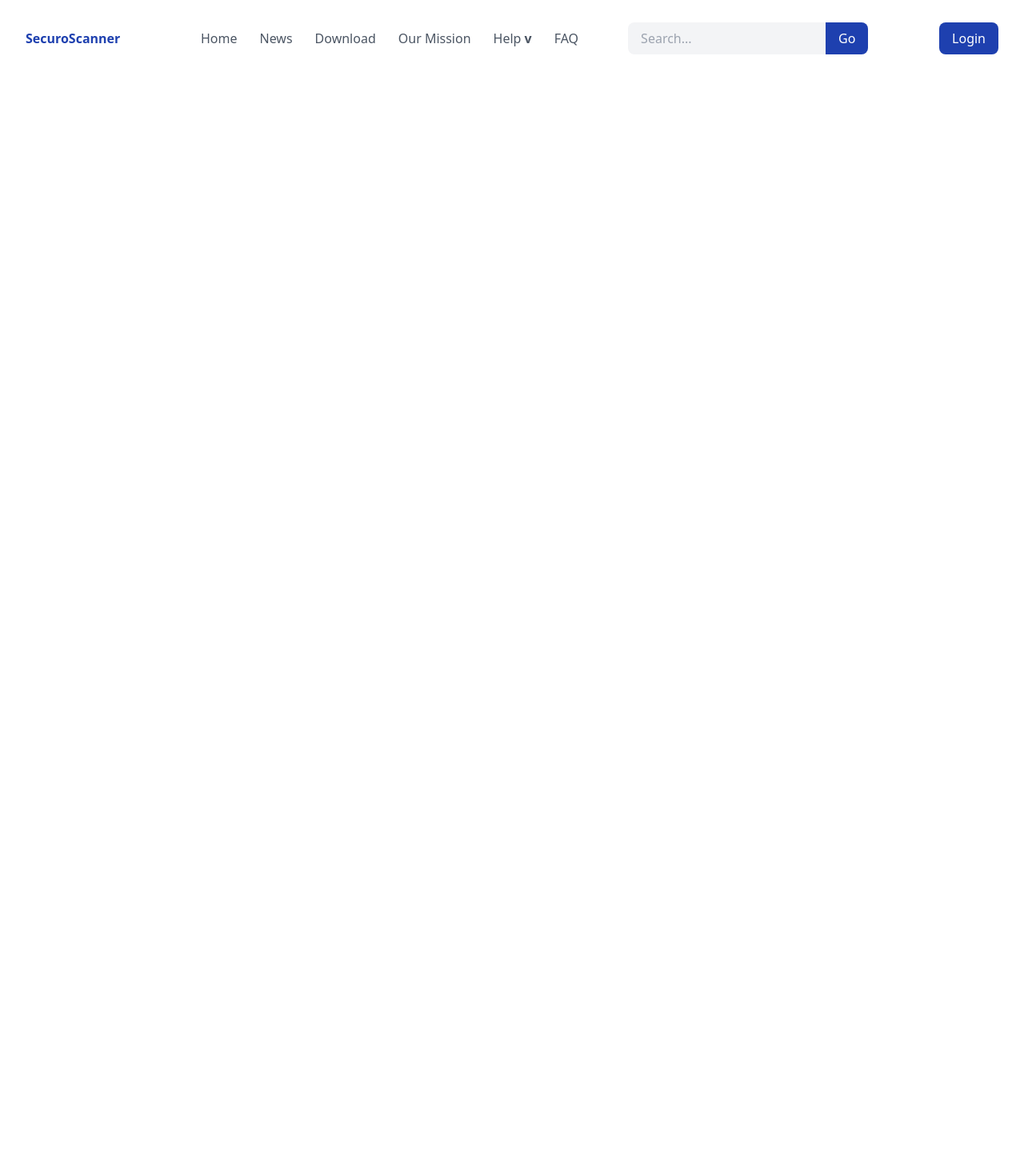
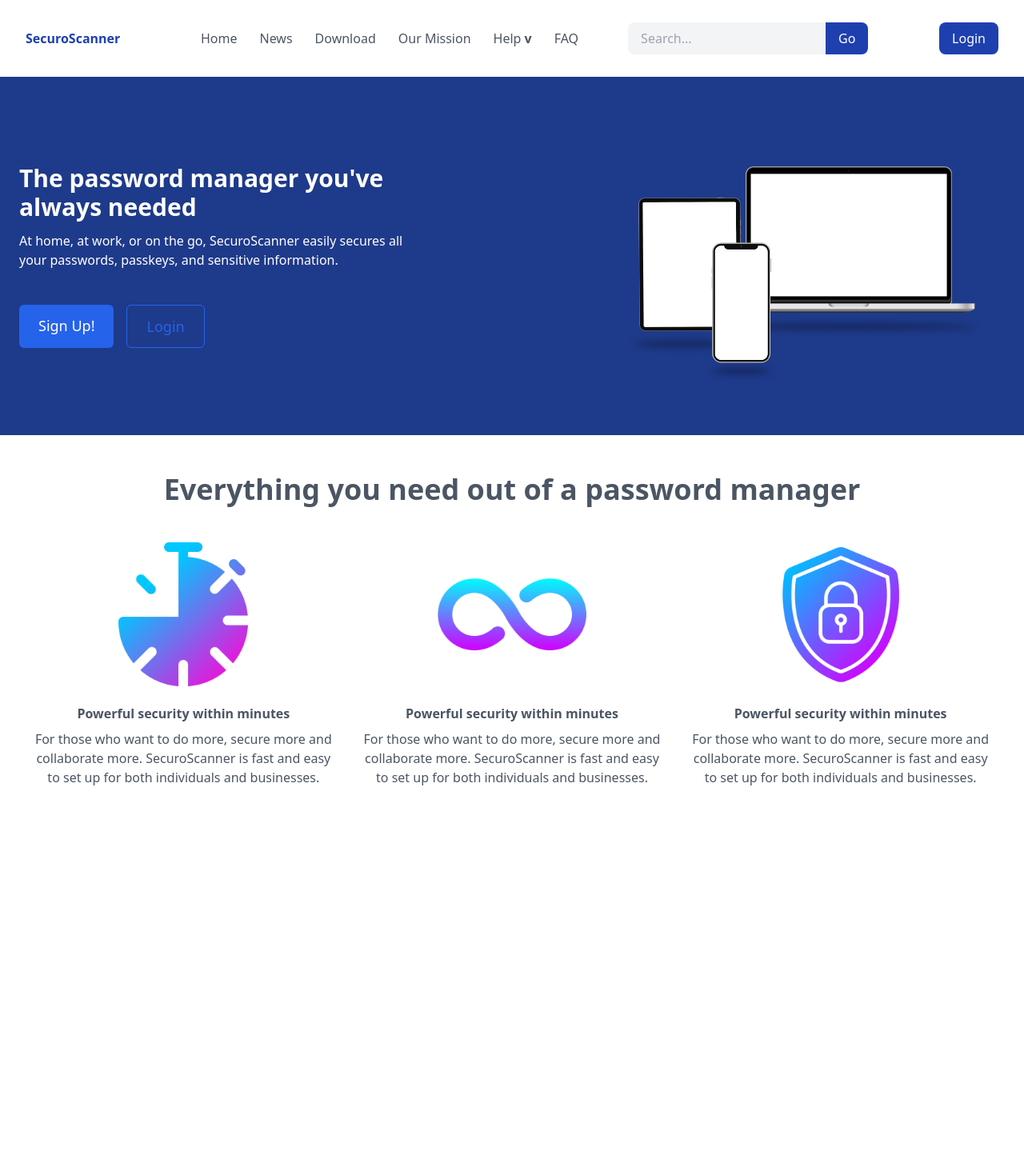
Before and after one commit to DevWhizUK/securoscanner-site, a PHP site: page / in a window 1280 px wide. Shown: the whole page at 80% size. Before the commit the page ends 68 px from the top, so only its background shows below. Run offline with PHP 8.4, Linux system fonts and the light colour scheme.

Commit message:
created homepage hero section, feature showcase and social media callout. Still need to make a footer

```diff
--- a/index.php
+++ b/index.php
@@ -1,12 +1,103 @@
 <!DOCTYPE html>
 <html lang="en">
+
 <head>
     <meta charset="UTF-8">
     <meta name="viewport" content="width=device-width, initial-scale=1.0">
     <title>Home | SecuroScanner</title>
-    <?php include("assets/inc/head-links.html"); ?>
+    <?php include ("assets/inc/head-links.html"); ?>
 </head>
-<body>
-    <?php include("assets/inc/nav/nav.html"); ?>
+
+<body class="bg-white text-gray-600 work-sans leading-normal text-base tracking-normal">
+
+    <?php include ("assets/inc/nav/nav.html"); ?>
+
+    <header class="bg-blue-900 text-white text-center py-16">
+        <div class="container mx-auto flex flex-col md:flex-row items-center justify-between px-6">
+            <!-- Text Container -->
+            <div class="md:flex-1 md:pr-10">
+                <h1 class="text-3xl font-bold mb-4 md:mb-0 text-left">The password manager you've always needed</h1>
+                <p class="mb-8 text-left py-3">At home, at work, or on the go, SecuroScanner easily secures all your
+                    passwords,
+                    passkeys, and sensitive information.</p>
+                <div class="flex justify-center md:justify-start">
+                    <a href="signup.html"
+                        class="bg-blue-600 text-white px-6 py-3 rounded-md text-lg font-medium hover:bg-blue-700 mr-4">Sign
+                        Up!</a>
+                    <a href="login.html"
+                        class="border border-blue-600 text-blue-600 px-6 py-3 rounded-md text-lg font-medium hover:border-blue-700 hover:bg-white hover:text-blue-700">Login</a>
+                </div>
+            </div>
+            <!-- Image Container -->
+            <div class="md:flex-1 mt-5 md:mt-0 md:pl-40">
+                <img src="assets/img/index/hero/isolated_tablet_laptop_and_smartphone_composition.png" alt="Hero Image"
+                    class="max-w-xs md:max-w-lg mx-auto md:mx-0">
+            </div>
+        </div>
+    </header>
+
+    <!-- Feature Highlights -->
+    <section class="bg-white py-12">
+        <div class="container mx-auto px-6">
+            <h2 class="text-center text-4xl font-semibold mb-10">Everything you need out of a password manager</h2>
+            <!-- Feature Columns -->
+            <div class="flex flex-wrap justify-around items-center">
+                <div class="w-full sm:w-1/2 lg:w-1/3 px-4 mb-2">
+                    <div class="text-center">
+                        <img src="assets/img/index/features/clock.png" alt="Powerful Security"
+                            class="mx-auto mb-4 h-auto w-24 sm:w-32 lg:w-40 xl:w-48" />
+                        <h3 class="font-semibold mb-2">Powerful security within minutes</h3>
+                        <p>For those who want to do more, secure more and collaborate more. SecuroScanner is fast and easy
+                            to set up for
+                            both individuals and businesses.</p>
+                    </div>
+                </div>
+                <div class="w-full sm:w-1/2 lg:w-1/3 px-4 mb-2">
+                    <div class="text-center">
+                        <img src="assets/img/index/features/infinity.png" alt="Powerful Security"
+                            class="mx-auto mb-4 h-auto w-24 sm:w-32 lg:w-40 xl:w-48"" />
+              <h3 class=" font-semibold mb-2">Powerful security within minutes</h3>
+                        <p>For those who want to do more, secure more and collaborate more. SecuroScanner is fast and easy
+                            to set up for
+                            both individuals and businesses.</p>
+                    </div>
+                </div>
+                <div class="w-full sm:w-1/2 lg:w-1/3 px-4 mb-2">
+                    <div class="text-center">
+                        <img src="assets/img/index/features/security.png" alt="Powerful Security"
+                            class="mx-auto mb-4 h-auto w-24 sm:w-32 lg:w-40 xl:w-48" />
+              <h3 class=" font-semibold mb-2">Powerful security within minutes</h3>
+                        <p>For those who want to do more, secure more and collaborate more. SecuroScanner is fast and easy
+                            to set up for
+                            both individuals and businesses.</p>
+                    </div>
+                </div>
+            </div>
+        </div>
+    </section>
+
+    <!-- Bottom Socials Callout with Image -->
+    <section class="container mx-auto px-10 py-12">
+        <div
+            class="flex flex-col md:flex-row items-center bg-blue-900 text-white p-6 rounded-lg shadow-lg max-w-7.1xl mx-auto">
+            <div class="md:flex-shrink-0">
+                <img src="assets/img/index/callout/socials.png" alt="Feature Callout Image"
+                    class="rounded-md mb-4 md:mb-0 w-48 md:w-64" />
+            </div>
+            <div class="flex-1 px-6">
+                <h3 class="font-semibold text-xl">A high-wire balancing act: business innovation and data security</h3>
+                <p class="mt-4 mb-10">The new ebook, Balancing Security and Innovation in the Age of AI presents
+                    findings from a
+                    recent survey of 700 IT professionals to help address the dilemma of balancing innovation while
+                    staying
+                    secure.</p>
+                <a href="linktree.html"
+                    class="mt-8 bg-blue-600 text-white px-6 py-3 rounded-md text-lg font-medium hover:bg-blue-700">Discover
+                    more</a>
+            </div>
+        </div>
+    </section>
+
 </body>
+
 </html>
```
Also changed, not shown: assets/img/index/callout/socials.png (added), assets/img/index/features/clock.png (added), assets/img/index/features/infinity.png (added), assets/img/index/features/security.png (added), assets/img/index/hero/isolated_tablet_laptop_and_smartphone_composition.png (added).
